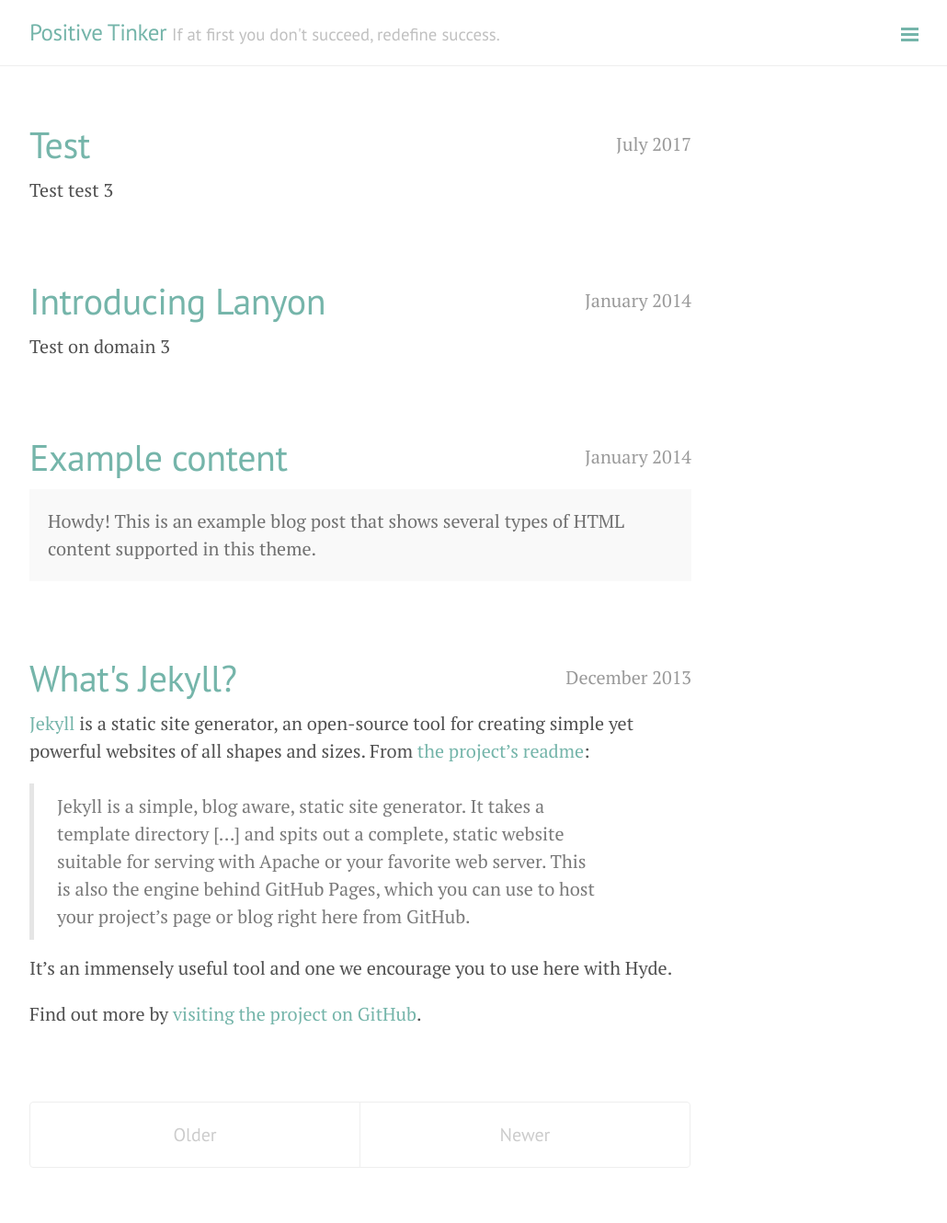
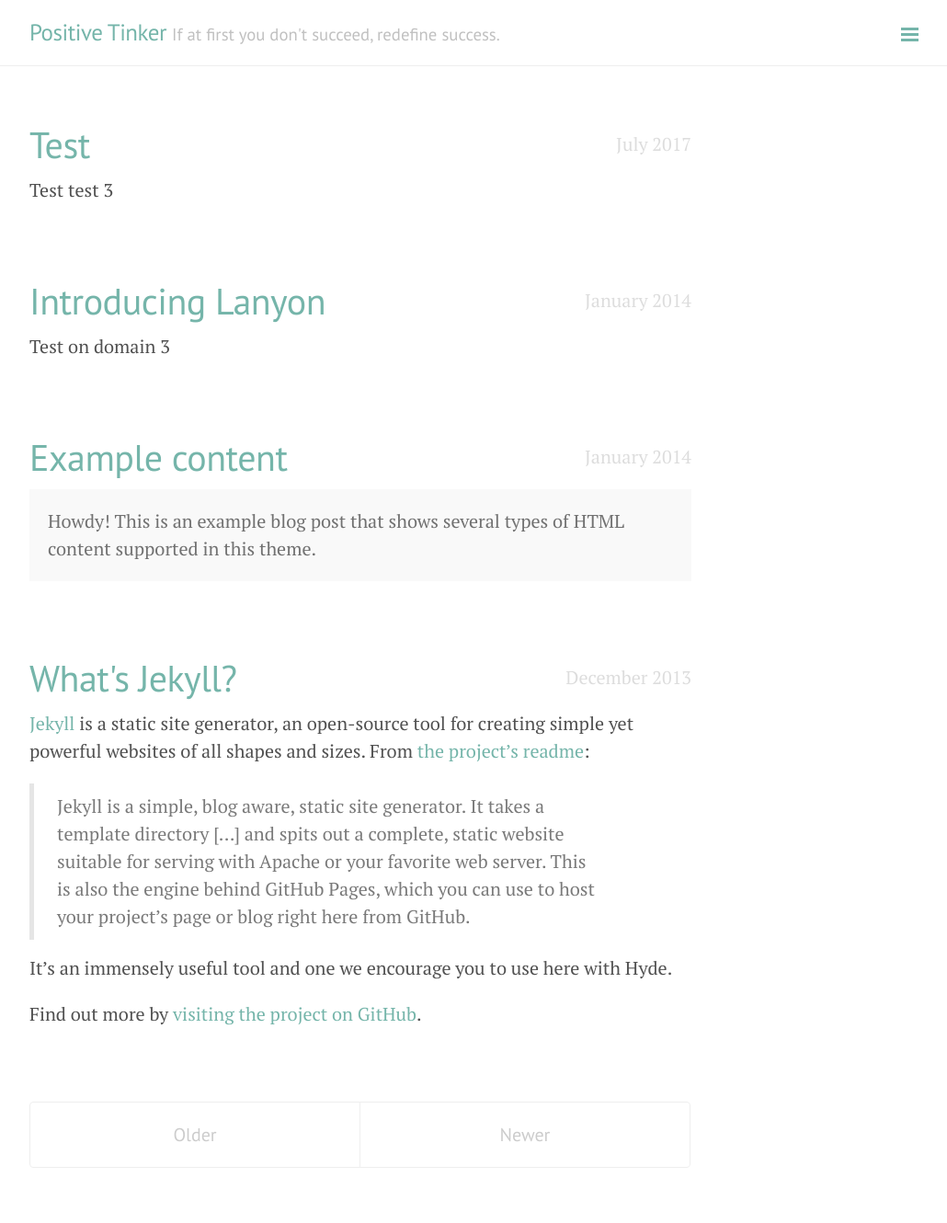
Before and after one commit to MikeTV/PositiveTinker, a Jekyll site: the page built from index.html, in a window 1280 px wide. Shown: the whole page at 92% size, without its empty margins (248-1278 px from the left). Built offline with Jekyll 4.4.1, drawn with Linux system fonts in a browser that asks for light colours; the list of posts is cut into pages by our own code.

Commit message:
Lighter date so not as distracting

```diff
--- a/public/css/lanyon.css
+++ b/public/css/lanyon.css
@@ -325,7 +325,7 @@ a.sidebar-nav-item:focus {
   display: block;
   margin-top: .5rem;
   margin-bottom: 1rem;
-  color: #9a9a9a;
+  color: #ddd;
   float: right;
 }
 
```
